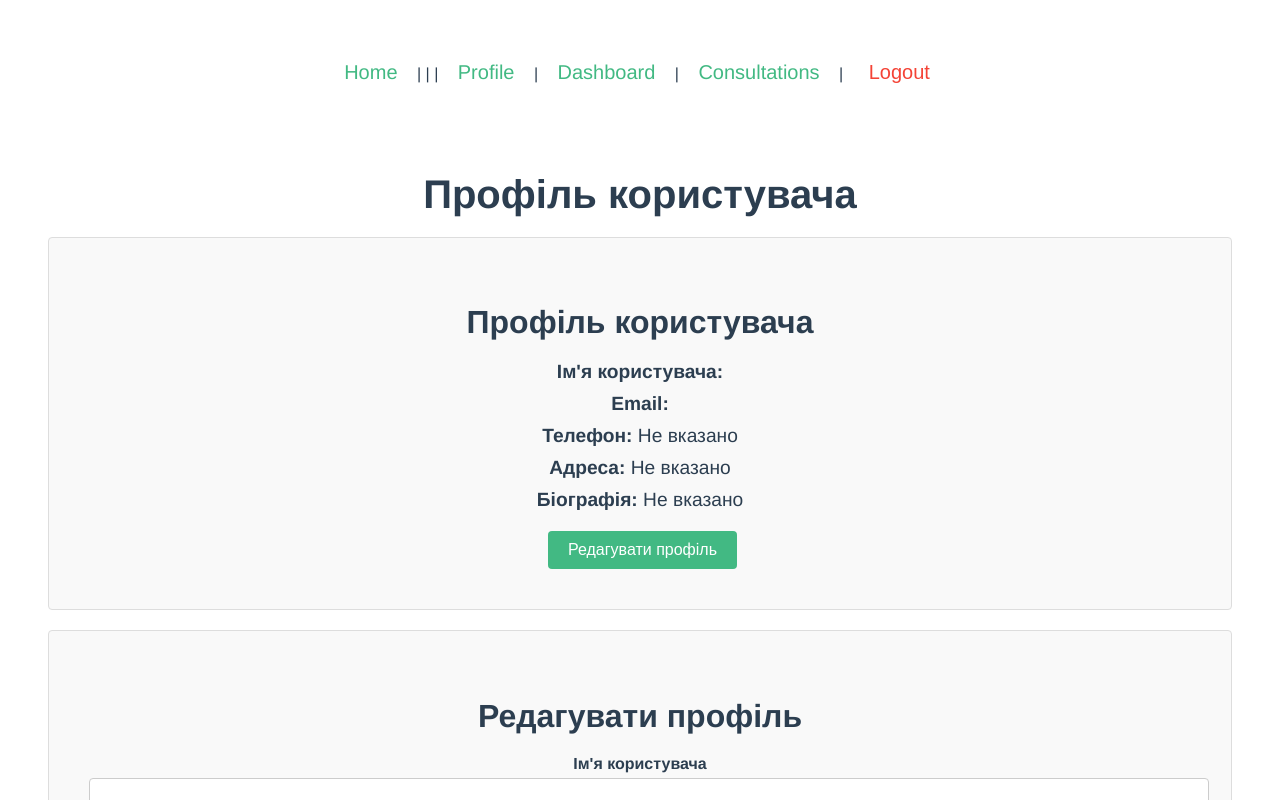
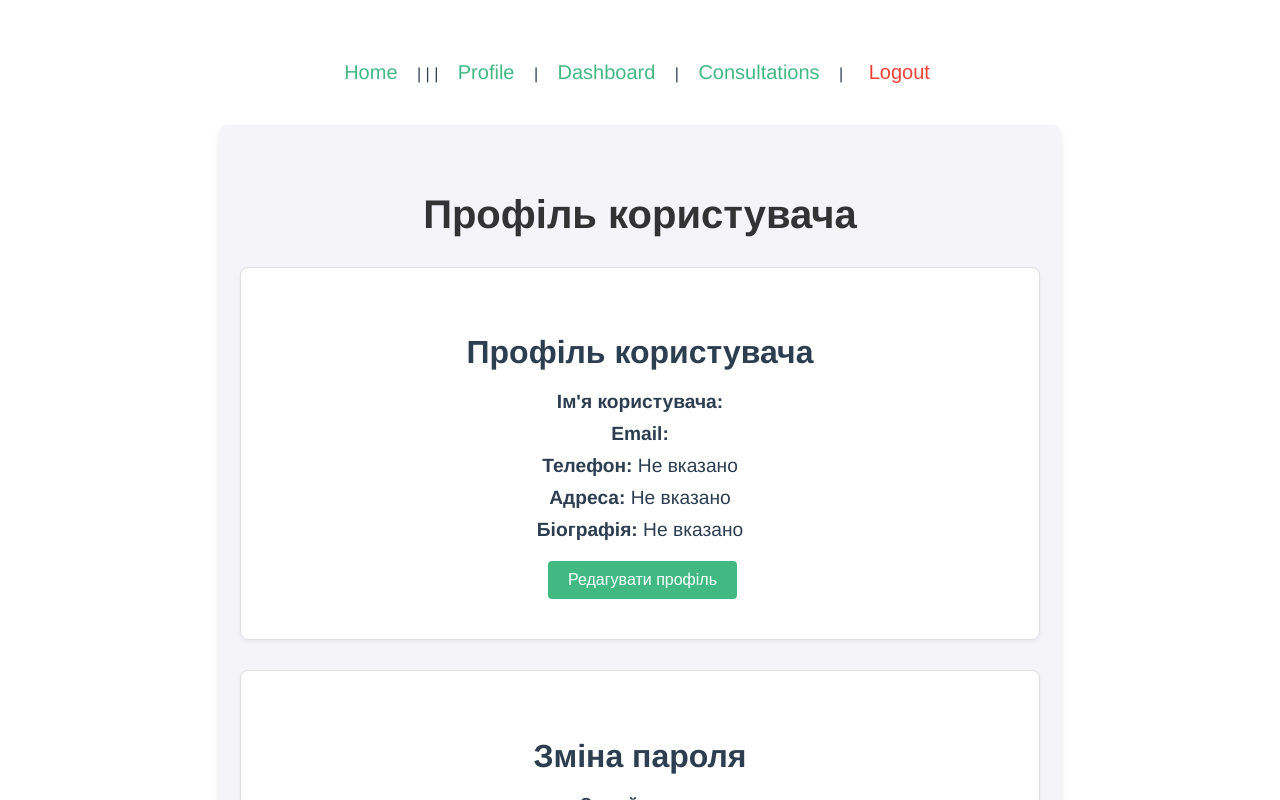
Before and after one commit to xaMMax/medical-project, a Vue app: page /profile in a window 1280 px wide. Shown: the top 800 px of the page. Built offline with nearby package versions, Linux system fonts and the light colour scheme; no server answers; sample sign-in values are in the browser's storage.

Commit message:
update proj

```diff
--- a/src/views/ProfilePage.vue
+++ b/src/views/ProfilePage.vue
@@ -3,9 +3,6 @@
     <h1>Профіль користувача</h1>
     <div class="profile-section">
       <UserProfileComponent />
-    </div>
-    <div class="profile-section">
-      <EditProfileComponent />
     </div>
     <div class="profile-section">
       <ChangePasswordComponent />
@@ -16,34 +13,84 @@
 <script>
 import UserProfileComponent from '@/components/UserProfileComponent.vue';
 import ChangePasswordComponent from '@/components/ChangePasswordComponent.vue';
-import EditProfileComponent from '@/components/EditProfileComponent.vue';
 
 export default {
   name: 'ProfilePage',
   components: {
     UserProfileComponent,
     ChangePasswordComponent,
-    EditProfileComponent,
   },
 };
 </script>
 
 <style scoped>
 .profile-page {
-  padding: 20px;
+  padding: 40px 20px;
+  max-width: 800px;
+  margin: 0 auto;
+  background-color: #f4f4f9;
+  border-radius: 8px;
+  box-shadow: 0 4px 8px rgba(0, 0, 0, 0.1);
 }
 
 h1 {
   font-size: 2.5rem;
-  margin-bottom: 20px;
+  margin-bottom: 30px;
   text-align: center;
+  color: #333;
 }
 
 .profile-section {
-  margin-bottom: 20px;
+  margin-bottom: 30px;
   padding: 20px;
-  background-color: #f9f9f9;
+  background-color: #fff;
+  border: 1px solid #e0e0e0;
+  border-radius: 8px;
+  box-shadow: 0 2px 4px rgba(0, 0, 0, 0.05);
+}
+
+button {
+  background-color: #42b983;
+  color: white;
+  font-size: 1rem;
+  padding: 10px 20px;
+  border: none;
+  border-radius: 5px;
+  cursor: pointer;
+  transition: background-color 0.3s ease;
+}
+
+button:hover {
+  background-color: #369f72;
+}
+
+button[type="button"] {
+  background-color: #f44336;
+}
+
+button[type="button"]:hover {
+  background-color: #d32f2f;
+}
+
+input, textarea {
+  width: 100%;
+  padding: 10px;
+  font-size: 1rem;
   border: 1px solid #ddd;
   border-radius: 4px;
+  margin-bottom: 15px;
+}
+
+input:focus, textarea:focus {
+  outline: none;
+  border-color: #42b983;
+  box-shadow: 0 0 5px rgba(66, 185, 131, 0.5);
+}
+
+label {
+  font-weight: bold;
+  margin-bottom: 5px;
+  display: block;
+  color: #333;
 }
 </style>
```
